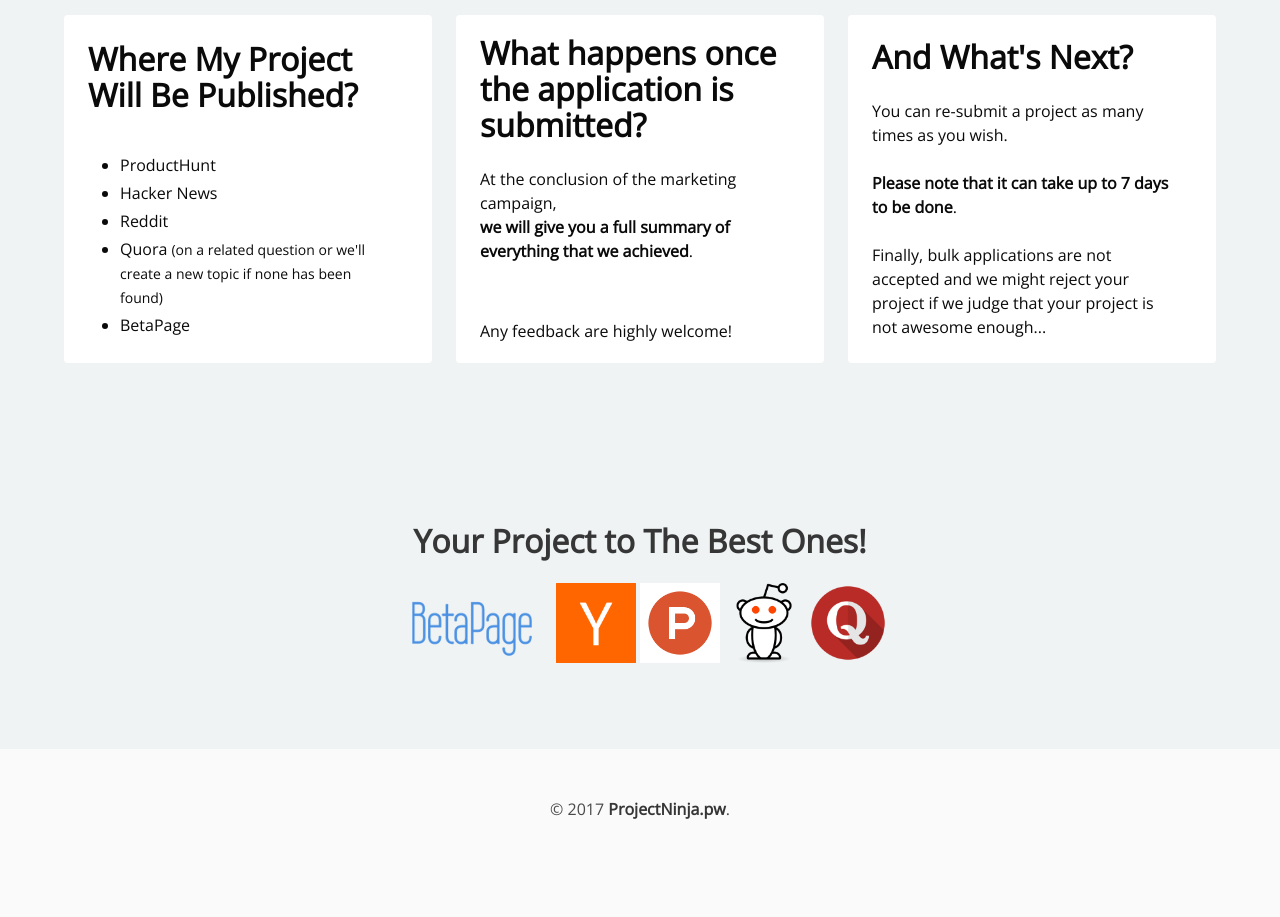
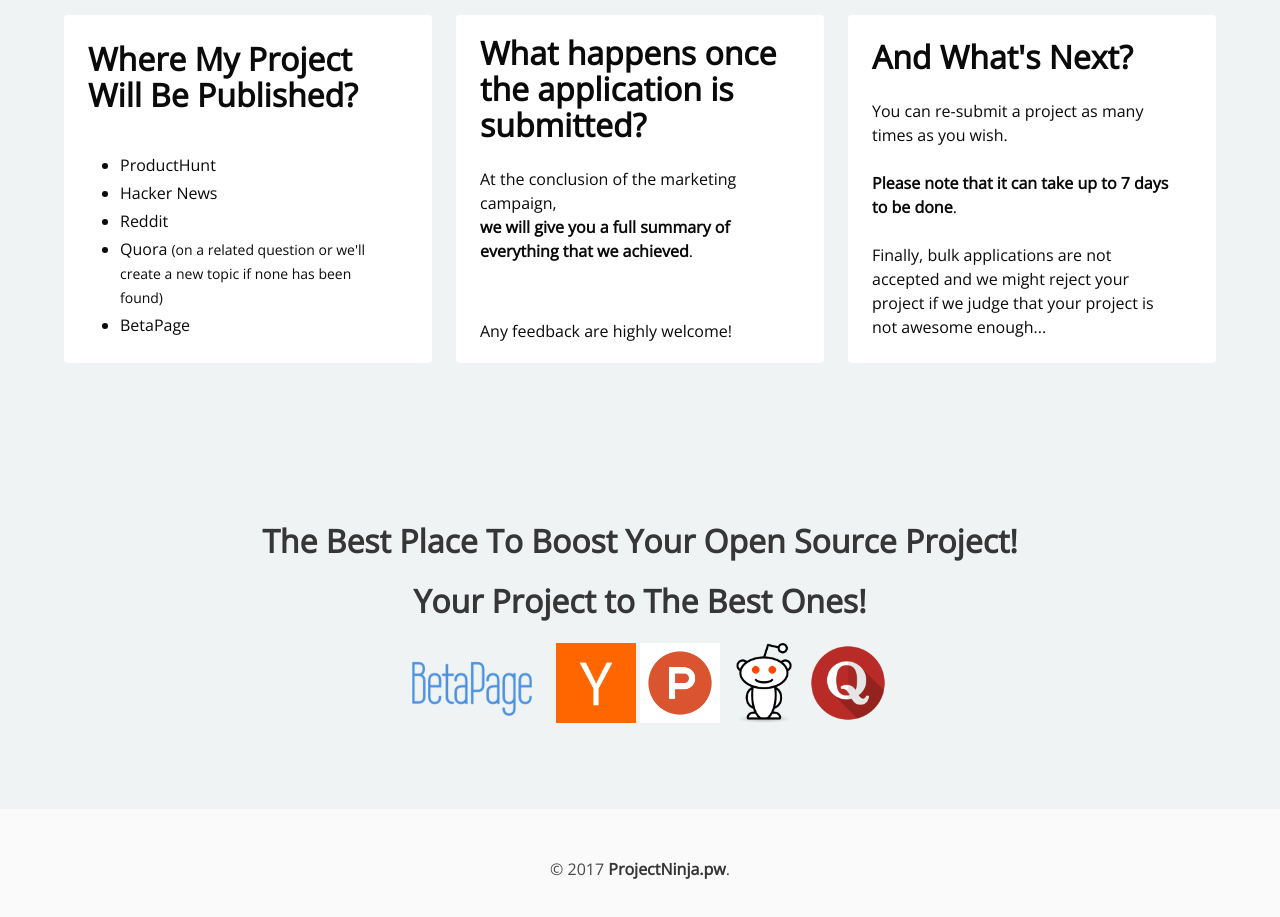
Before and after one commit to pH-7/ProjectNinja, a website: page index.html in a window 1280 px wide. Shown: the part 1635-2552 px from the top of the page. Drawn offline with nearby package versions, Linux system fonts and the light colour scheme.

Commit message:
Add new headomg

```diff
--- a/index.html
+++ b/index.html
@@ -164,6 +164,7 @@
     </div>
 
     <div class="intro column is-8 is-offset-2">
+      <h2 class="title">The Best Place To Boost Your Open Source Project!</h2>
       <p class="title">Your Project to The Best Ones!</p>
       <p class="inline icon">
         <img src="./static/img/betapage.png" alt="BetaPage" title="BetaPage">
```
